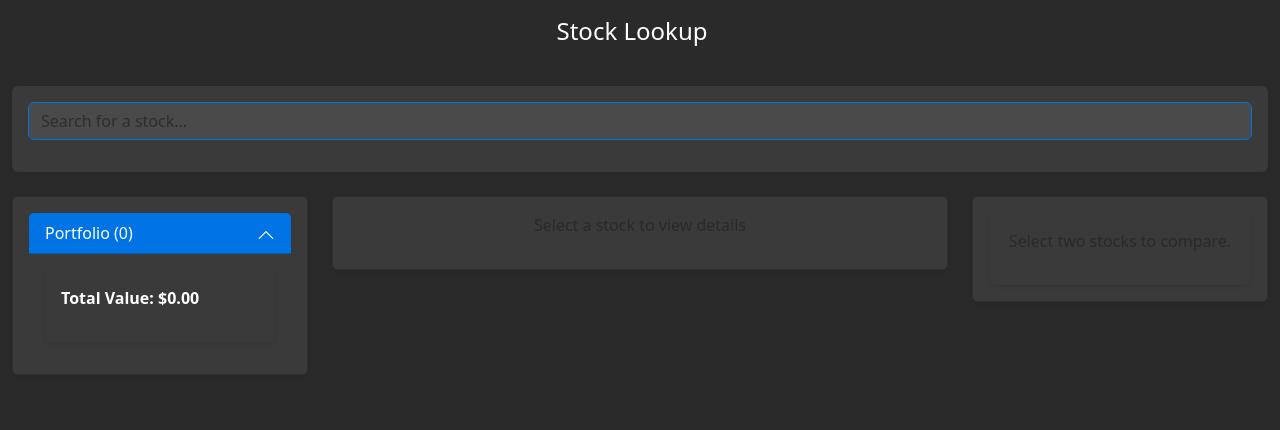
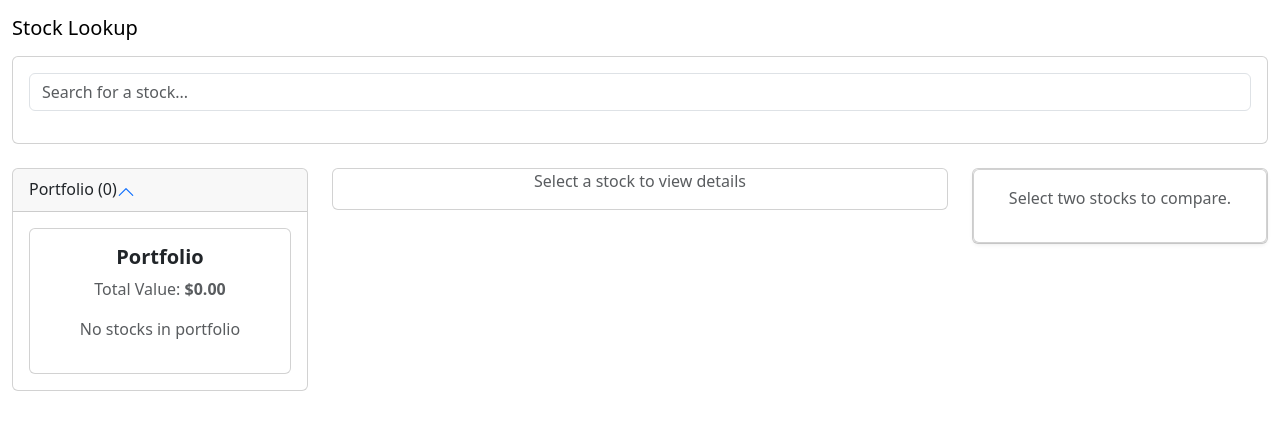
Before and after one commit to shahinmirzaei97/Stock-Lookup, a React (Create React App) app in the folder stock-lookup-app/: page / in a window 1280 px wide. Shown: the top 430 px of the page. Built offline with nearby package versions, Linux system fonts and the light colour scheme.

Commit message:
removed css file

```diff
--- a/stock-lookup-app/src/App.js
+++ b/stock-lookup-app/src/App.js
@@ -5,11 +5,6 @@ import Portfolio from "./components/Portfolio";
 import StockDetails from "./components/StockDetails";
 import { Container, Navbar, Row, Col, Card, Button, Collapse } from "react-bootstrap";
 import { BsChevronDown, BsChevronUp } from "react-icons/bs";
-
-const ACCENT_COLOR = "#0074E4"; // Deep Blue Accent
-const BACKGROUND_COLOR = "#2A2A2A"; // Lighter Grey for better contrast
-const CARD_BACKGROUND = "#3A3A3A"; // Slightly lighter grey for cards
-const TEXT_COLOR = "#FFFFFF";
 
 const App = () => {
   const [portfolio, setPortfolio] = useState([]);
@@ -67,9 +62,9 @@ const App = () => {
   };
 
   return (
-    <Container fluid style={{ backgroundColor: BACKGROUND_COLOR, minHeight: "100vh", color: TEXT_COLOR }}>
-      <Navbar style={{ backgroundColor: BACKGROUND_COLOR }} variant="dark" className="mb-4 px-4 justify-content-center">
-        <Navbar.Brand style={{ color: TEXT_COLOR, fontSize: "1.5rem" }}>Stock Lookup</Navbar.Brand>
+    <Container fluid className="app-container">
+      <Navbar className="app-navbar">
+        <Navbar.Brand className="app-title">Stock Lookup</Navbar.Brand>
       </Navbar>
       <Row className="mb-4">
         <Col md={12}>
@@ -78,8 +73,8 @@ const App = () => {
       </Row>
       <Row>
         <Col md={3}>
-          <Card className="p-3 shadow-sm" style={{ backgroundColor: CARD_BACKGROUND, color: TEXT_COLOR }}>
-            <Card.Header className="d-flex justify-content-between align-items-center" style={{ backgroundColor: ACCENT_COLOR, color: "#FFFFFF" }}>
+          <Card className="app-card">
+            <Card.Header className="app-card-header">
               <span>Portfolio ({portfolio.length})</span>
               <Button
                 variant="link"
@@ -87,7 +82,6 @@ const App = () => {
                 onClick={() => setShowPortfolio(!showPortfolio)}
                 aria-controls="portfolio-collapse"
                 aria-expanded={showPortfolio}
-                style={{ color: "#FFFFFF" }}
               >
                 {showPortfolio ? <BsChevronUp size={18} /> : <BsChevronDown size={18} />}
               </Button>
@@ -107,7 +101,7 @@ const App = () => {
           </Card>
         </Col>
         <Col md={6}>
-          <Card className="p-3 shadow-sm" style={{ backgroundColor: CARD_BACKGROUND, color: TEXT_COLOR }}>
+          <Card className="app-card">
             {selectedStock ? (
               <StockDetails
                 selectedStock={selectedStock}
@@ -125,7 +119,7 @@ const App = () => {
           </Card>
         </Col>
         <Col md={3}>
-          <Card className="p-3 shadow-sm" style={{ backgroundColor: CARD_BACKGROUND, color: TEXT_COLOR }}>
+          <Card className="app-card">
             <StockComparison selectedStocks={selectedStocks} setSelectedStocks={setSelectedStocks} />
           </Card>
         </Col>
--- a/stock-lookup-app/src/components/Portfolio.js
+++ b/stock-lookup-app/src/components/Portfolio.js
@@ -1,5 +1,5 @@
 import React from 'react';
-import { Card, ListGroup, Button, Form } from 'react-bootstrap';
+import { Card, ListGroup, Button, Form, Row, Col } from 'react-bootstrap';
 
 const Portfolio = ({ portfolio, setPortfolio, toggleSelectStock, selectedStocks }) => {
   const portfolioValue = portfolio.reduce(
@@ -22,40 +22,57 @@ const Portfolio = ({ portfolio, setPortfolio, toggleSelectStock, selectedStocks
   };
 
   return (
-    <Card className="shadow-sm" style={{ backgroundColor: "#3A3A3A", color: "#FFFFFF", border: "none" }}>
+    <Card className="app-card portfolio-card">
       <Card.Body>
-        <p className="fw-bold">Total Value: ${portfolioValue.toFixed(2)}</p>
-        <ListGroup>
+        <h5 className="fw-bold text-center">Portfolio</h5>
+        <p className="text-center text-muted">Total Value: <strong>${portfolioValue.toFixed(2)}</strong></p>
+        {portfolio.length > 0 ? (
+          <ListGroup className="portfolio-list">
             {portfolio.map((stock) => (
-            <ListGroup.Item key={stock.symbol} className="d-flex justify-content-between align-items-center" style={{ backgroundColor: "#2A2A2A", color: "#FFFFFF", borderBottom: "1px solid #0074E4" }}>
-              <div>
+              <ListGroup.Item key={stock.symbol} className="portfolio-item d-flex align-items-center justify-content-between">
+                <Row className="w-100 align-items-center">
+                  <Col xs={1} className="text-center">
                     <Form.Check
                       type="checkbox"
                       checked={selectedStocks.includes(stock.symbol)}
                       onChange={() => toggleSelectStock(stock.symbol)}
                       disabled={selectedStocks.length >= 2 && !selectedStocks.includes(stock.symbol)}
-                  className="me-2"
+                      className="portfolio-checkbox"
                     />
-                {stock.symbol}: ${stock.price.toFixed(2)}
-              </div>
+                  </Col>
+                  <Col xs={3} className="portfolio-symbol">
+                    <strong>{stock.symbol}</strong>
+                  </Col>
+                  <Col xs={3} className="portfolio-price">
+                    ${stock.price.toFixed(2)}
+                  </Col>
+                  <Col xs={3}>
                     <Form.Control
                       type="number"
                       value={stock.quantity}
                       min={1}
                       max={100}
                       onChange={(e) => handleQuantityChange(stock.symbol, Number(e.target.value))}
-                style={{ width: '60px', display: 'inline-block', backgroundColor: "#4A4A4A", color: "#FFFFFF", border: "1px solid #0074E4" }}
+                      className="portfolio-quantity"
                     />
+                  </Col>
+                  <Col xs={2} className="text-end">
                     <Button
                       variant="danger"
                       size="sm"
+                      className="portfolio-remove"
                       onClick={() => handleRemoveStock(stock.symbol)}
                     >
-                Remove
+                      ×
                     </Button>
+                  </Col>
+                </Row>
               </ListGroup.Item>
             ))}
           </ListGroup>
+        ) : (
+          <p className="text-center text-muted">No stocks in portfolio</p>
+        )}
       </Card.Body>
     </Card>
   );
--- a/stock-lookup-app/src/components/StockComparison.js
+++ b/stock-lookup-app/src/components/StockComparison.js
@@ -41,7 +41,7 @@ const StockComparison = ({ selectedStocks, setSelectedStock }) => {
   }, [selectedStocks]);
 
   return (
-    <Card className="shadow-sm" style={{ backgroundColor: "#3A3A3A", color: "#FFFFFF", border: "none" }}>
+    <Card className="shadow-sm" >
       <Card.Body>
         {loading && <Spinner animation="border" variant="primary" className="d-block mx-auto" />}
         {error && <Alert variant="danger">{error}</Alert>}
@@ -51,7 +51,7 @@ const StockComparison = ({ selectedStocks, setSelectedStock }) => {
             <Row className="mb-3">
               {stockDetails.map(stock => (
                 <Col key={stock.symbol} md={6}>
-                  <Card className="p-3" style={{ backgroundColor: "#2A2A2A", color: "#FFFFFF", border: "1px solid #0074E4" }}>
+                  <Card className="p-3" >
                     <Card.Title>{stock.companyName}</Card.Title>
                     <Card.Text><strong>Symbol:</strong> {stock.symbol}</Card.Text>
                     <Card.Text><strong>Price:</strong> ${stock.price}</Card.Text>
--- a/stock-lookup-app/src/components/StockLookup.js
+++ b/stock-lookup-app/src/components/StockLookup.js
@@ -32,12 +32,9 @@ const StockLookup = ({ setPortfolio, setSelectedStock }) => {
     [setLoading, setError, setSuggestions]
   );
 
-  const fetchSuggestions = useCallback(
-    (query) => {
-      debouncedFetch(query);
-    },
-    [debouncedFetch]
-  );
+  const fetchSuggestions = useCallback((query) => {
+    debouncedFetch(query);
+  }, [debouncedFetch]);
 
   const handleInputChange = (event) => {
     const input = event.target.value.toUpperCase();
@@ -60,7 +57,7 @@ const StockLookup = ({ setPortfolio, setSelectedStock }) => {
   };
 
   return (
-    <Card className="shadow-sm" style={{ backgroundColor: "#3A3A3A", color: "#FFFFFF", border: "none" }}>
+    <Card className="app-card">
       <Card.Body>
         <Form.Group className="mb-3">
           <Form.Control
@@ -68,21 +65,19 @@ const StockLookup = ({ setPortfolio, setSelectedStock }) => {
             value={symbol}
             onChange={handleInputChange}
             placeholder="Search for a stock..."
-            style={{ backgroundColor: "#4A4A4A", color: "#FFFFFF", border: "1px solid #0074E4" }}
+            className="app-input"
           />
         </Form.Group>
-
         {loading && <Spinner animation="border" variant="primary" className="d-block mx-auto" />}
         {error && <Alert variant="danger">{error}</Alert>}
-
         {suggestions.length > 0 && (
           <ListGroup>
             {suggestions.map((s) => (
-              <ListGroup.Item key={s.symbol} className="d-flex justify-content-between align-items-center" style={{ backgroundColor: "#2A2A2A", color: "#FFFFFF", borderBottom: "1px solid #0074E4" }}>
+              <ListGroup.Item key={s.symbol} className="app-list-item d-flex justify-content-between align-items-center">
                 <span onClick={() => handleViewDetails(s.symbol)}>{s.symbol} - {s.name}</span>
                 <div>
                   <Button variant="success" size="sm" className="me-2" onClick={() => handleAddToPortfolio(s.symbol)}>+</Button>
-                  <Button variant="primary" size="sm" onClick={() => handleViewDetails(s.symbol)}>View</Button>
+                  <Button variant="primary" size="sm" className="app-button" onClick={() => handleViewDetails(s.symbol)}>View</Button>
                 </div>
               </ListGroup.Item>
             ))}
```
Lines whose indentation alone changed are shown as unchanged.
